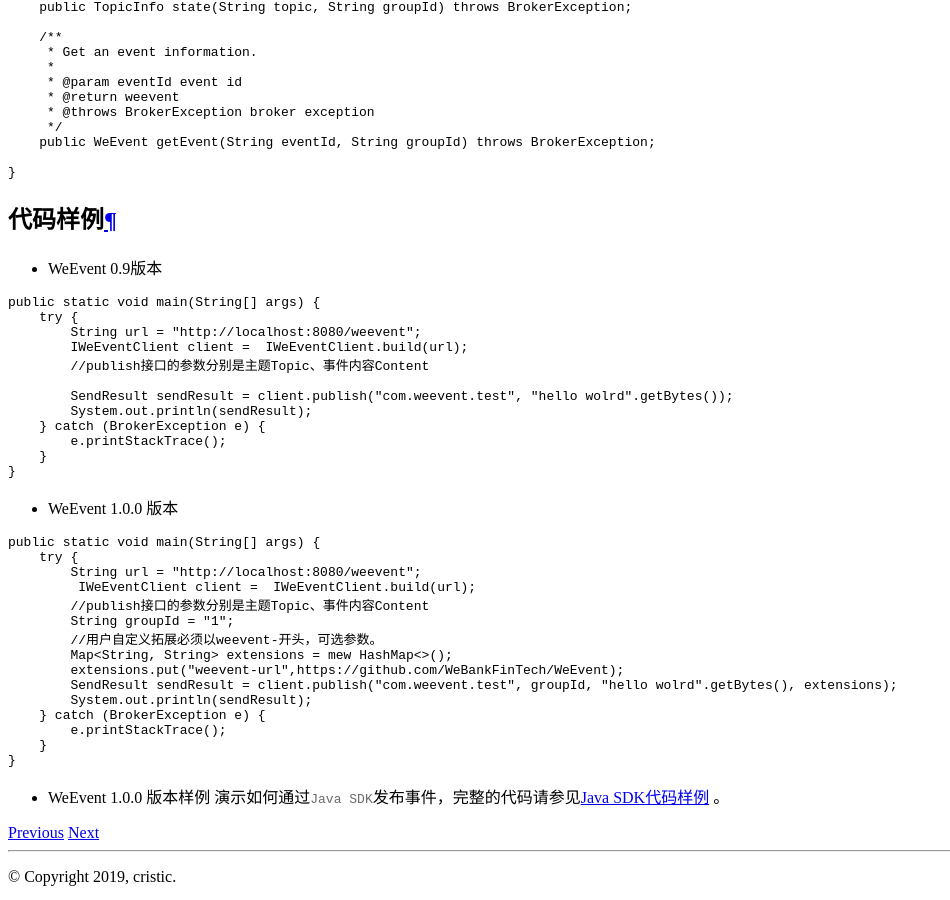
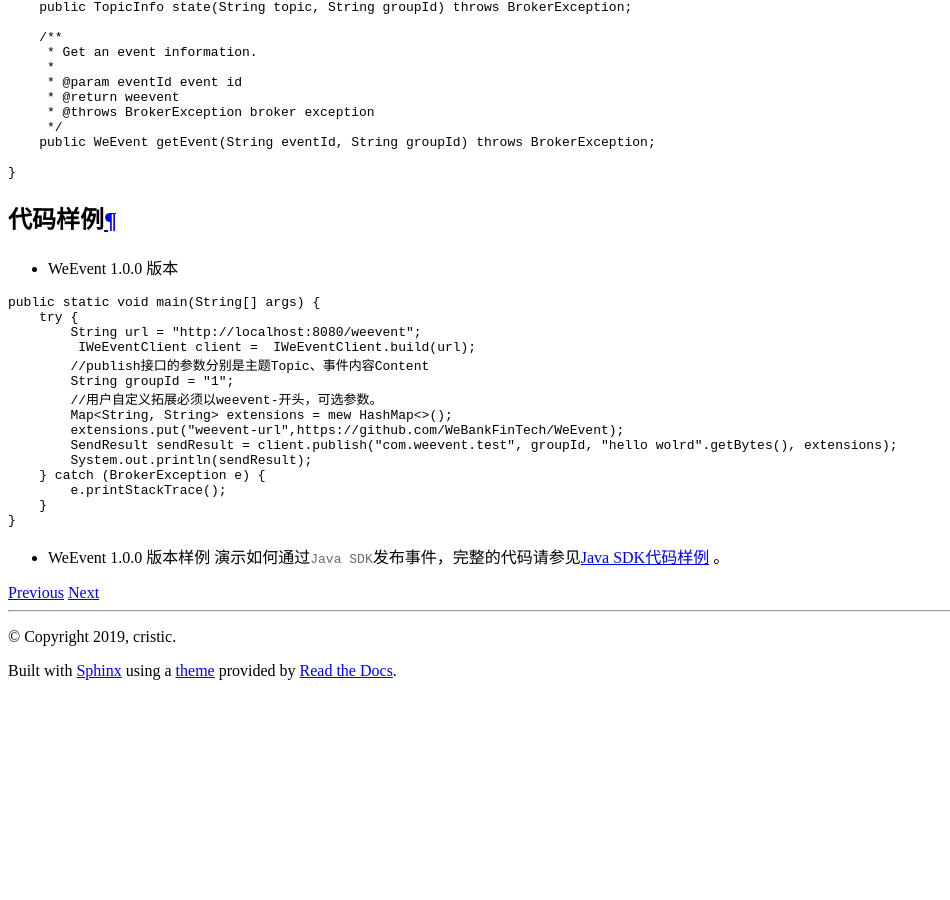
Before and after one commit to WeBankBlockchain/WeEvent-docs, a Sphinx documentation site: the page built from docs/protocal/javasdk.md, in a window 1280 px wide and 900 px high, scrolled down 3767 px. Shown: the whole window, without its empty margins (0-950 px from the left). Built offline with Sphinx 7.4.7 and the Read the Docs theme 2.0.0, drawn with Linux system fonts in a browser that asks for light colours; after the commit the page ends 4455 px from its top, so only the background shows below that.

Commit message:
update the java sdk file

````diff
--- a/docs/protocal/javasdk.md
+++ b/docs/protocal/javasdk.md
@@ -223,22 +223,6 @@
 ```
 
 ### 代码样例
-- WeEvent 0.9版本
-
-```java
-public static void main(String[] args) {
-    try {
-        String url = "http://localhost:8080/weevent";
-        IWeEventClient client =  IWeEventClient.build(url);
-        //publish接口的参数分别是主题Topic、事件内容Content
-
-        SendResult sendResult = client.publish("com.weevent.test", "hello wolrd".getBytes());
-        System.out.println(sendResult);
-    } catch (BrokerException e) {
-        e.printStackTrace();
-    }
-}
-```
 
 - WeEvent 1.0.0 版本
 ```java
````
